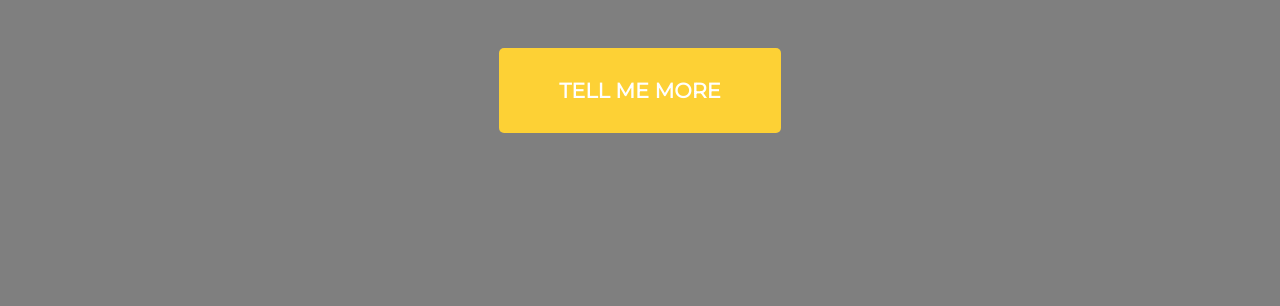
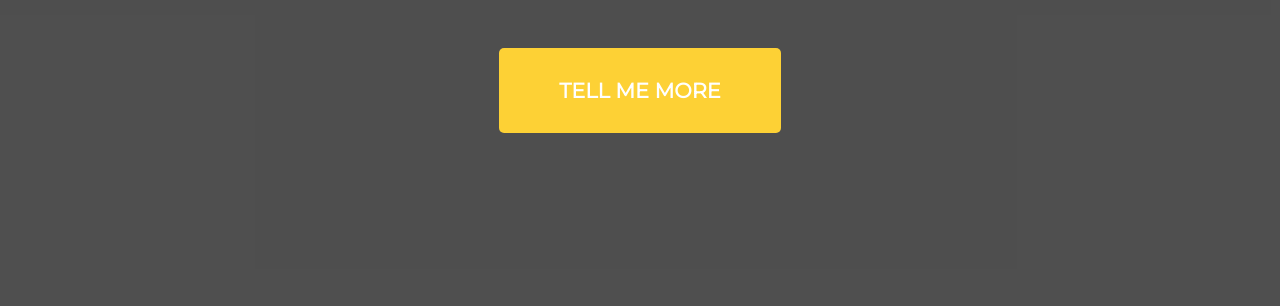
Before and after one commit to Nolandos/landing-page-golden, a website: page index.html in a window 1280 px wide. Shown: the part 494-800 px from the top of the page. Drawn offline with nearby package versions, Linux system fonts and the light colour scheme; the site is published under a folder, as on GitHub Pages, so addresses that start at the root find nothing.

Commit message:
Fix display problem for background image main section

```diff
--- a/sass/style.scss
+++ b/sass/style.scss
@@ -39,7 +39,7 @@ body {
     @extend .flex-column;
     height: 70vh;
     min-height: 800px;
-    background-image: url('/images/main-image.svg');
+    background-image: url('../images/main-image.svg');
     background-repeat: no-repeat;
     background-size: cover;
 
```
Also changed, not shown: css/style.css, 2 other files.
